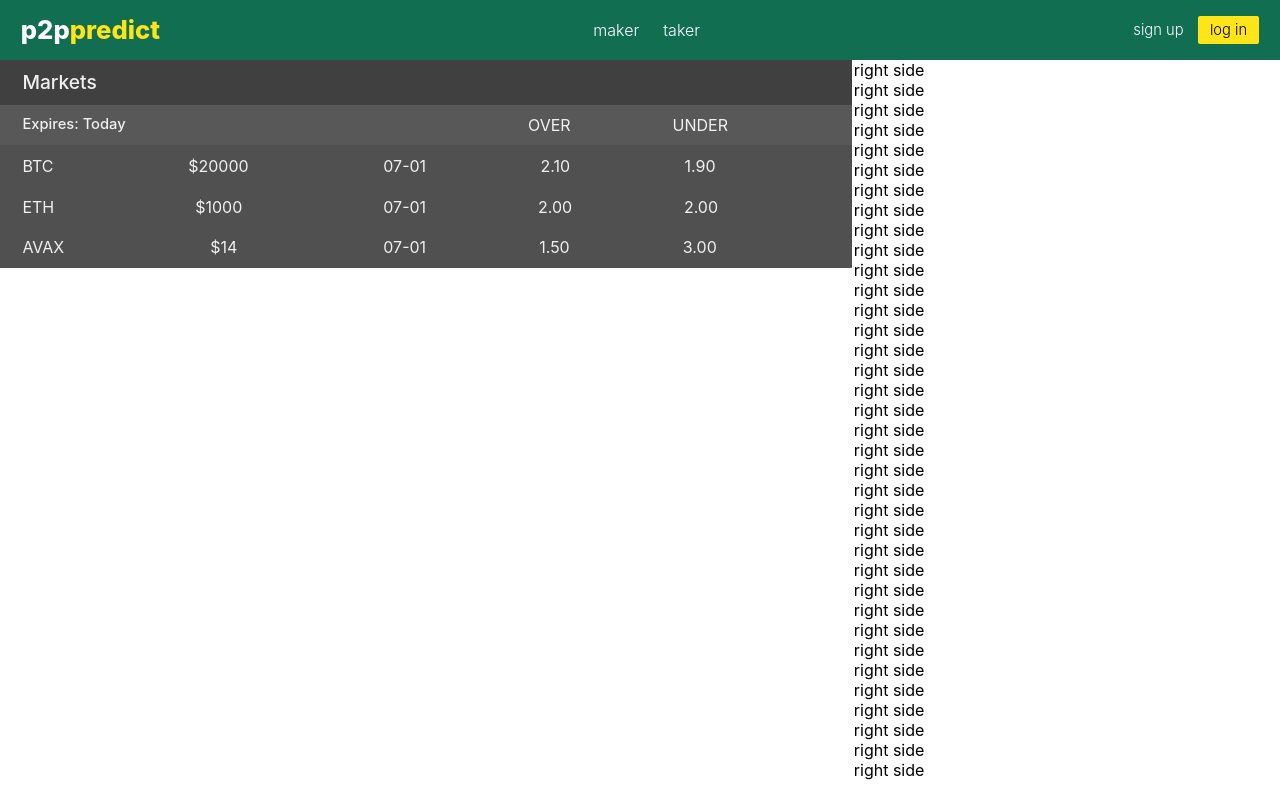
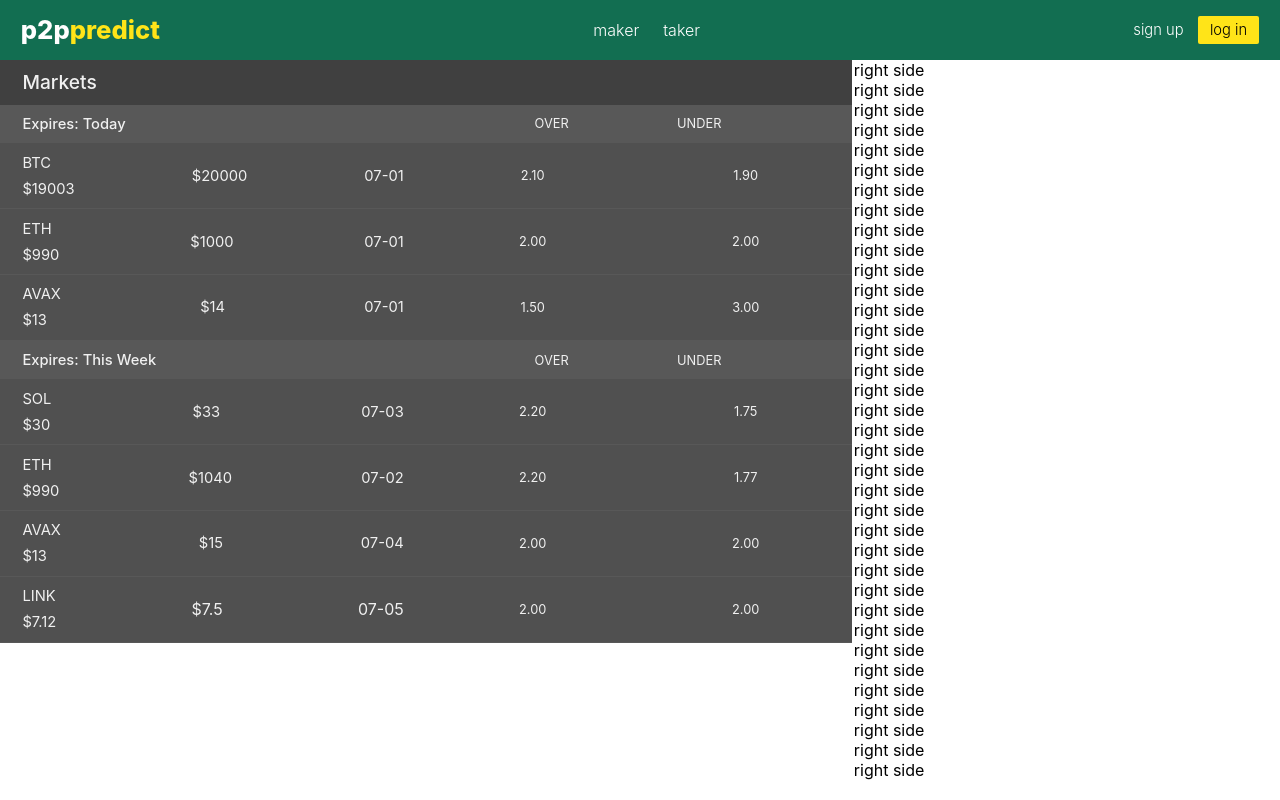
Before and after one commit to holma91/p2ppredict, a Next.js app: page /taker in a window 1280 px wide. Built offline with nearby package versions, Linux system fonts and the light colour scheme.

Commit message:
suck it flexbox

```diff
--- a/pages/taker.tsx
+++ b/pages/taker.tsx
@@ -30,39 +30,111 @@ const Taker: NextPage = () => {
               <p>UNDER</p>
             </div>
           </div>
-          <div className="market-container">
+          <MarketContainer>
             <div className="market">
-              <p>BTC</p>
+              <AssetDiv>
+                <p>BTC</p>
+                <p className="live-price">$19003</p>
+              </AssetDiv>
               <p>$20000</p>
               <p>07-01</p>
             </div>
             <div className="choice">
-              <p>2.10</p>
-              <p>1.90</p>
+              <div>2.10</div>
+              <div>1.90</div>
             </div>
-          </div>
-          <div className="market-container">
+          </MarketContainer>
+          <MarketContainer>
             <div className="market">
-              <p>ETH</p>
+              <AssetDiv>
+                <p>ETH</p>
+                <p className="live-price">$990</p>
+              </AssetDiv>
               <p>$1000</p>
               <p>07-01</p>
             </div>
             <div className="choice">
-              <p>2.00</p>
-              <p>2.00</p>
+              <div>2.00</div>
+              <div>2.00</div>
             </div>
-          </div>
-          <div className="market-container">
+          </MarketContainer>
+          <MarketContainer>
             <div className="market">
-              <p>AVAX</p>
+              <AssetDiv>
+                <p>AVAX</p>
+                <p className="live-price">$13</p>
+              </AssetDiv>
               <p>$14</p>
               <p>07-01</p>
             </div>
             <div className="choice">
-              <p>1.50</p>
-              <p>3.00</p>
+              <div>1.50</div>
+              <div>3.00</div>
+            </div>
+          </MarketContainer>
+          <div className="section-header">
+            <h6>Expires: This Week</h6>
+            <div className="choice">
+              <p>OVER</p>
+              <p>UNDER</p>
             </div>
           </div>
+          <MarketContainer>
+            <div className="market">
+              <AssetDiv>
+                <p>SOL</p>
+                <p className="live-price">$30</p>
+              </AssetDiv>
+              <p>$33</p>
+              <p>07-03</p>
+            </div>
+            <div className="choice">
+              <div>2.20</div>
+              <div>1.75</div>
+            </div>
+          </MarketContainer>
+          <MarketContainer>
+            <div className="market">
+              <AssetDiv>
+                <p>ETH</p>
+                <p className="live-price">$990</p>
+              </AssetDiv>
+              <p>$1040</p>
+              <p>07-02</p>
+            </div>
+            <div className="choice">
+              <div>2.20</div>
+              <div>1.77</div>
+            </div>
+          </MarketContainer>
+          <MarketContainer>
+            <div className="market">
+              <AssetDiv>
+                <p>AVAX</p>
+                <p className="live-price">$13</p>
+              </AssetDiv>
+              <p>$15</p>
+              <p>07-04</p>
+            </div>
+            <div className="choice">
+              <div>2.00</div>
+              <div>2.00</div>
+            </div>
+          </MarketContainer>
+          <MarketContainer>
+            <div className="market">
+              <AssetDiv>
+                <p>LINK</p>
+                <p className="live-price">$7.12</p>
+              </AssetDiv>
+              <div>$7.5</div>
+              <div>07-05</div>
+            </div>
+            <div className="choice">
+              <div>2.00</div>
+              <div>2.00</div>
+            </div>
+          </MarketContainer>
         </Overview>
       </Left>
       <Right>
@@ -96,11 +168,63 @@ const Right = styled.div`
   overflow-y: scroll;
 `;
 
+const MarketContainer = styled.div`
+  border-bottom: 1px solid ${({ theme }) => theme.colors.gray[100]};
+  /* padding: 0.65rem 1.4rem; */
+  display: grid;
+  justify-items: stretch;
+  align-items: stretch; //
+  grid-template-columns: 1fr 1fr;
+  background-color: ${({ theme }) => theme.colors.gray[200]};
+  color: #f0f0f0;
+  h6 {
+    font-size: ${({ theme }) => theme.typeScale.smallParagraph};
+    font-weight: 500;
+  }
+
+  .choice {
+    display: flex;
+    justify-content: space-evenly;
+    width: 100%;
+
+    align-items: center;
+
+    div,
+    p {
+      width: 100%;
+      height: 100%;
+      display: flex;
+      justify-content: center;
+      align-items: center;
+      font-size: ${({ theme }) => theme.typeScale.helperText};
+
+      :hover {
+        background-color: #eccccc;
+      }
+    }
+
+    :hover {
+      cursor: pointer;
+    }
+  }
+
+  .market {
+    padding: 0.65rem 1.4rem;
+    display: flex;
+    justify-content: space-between;
+    align-items: center;
+
+    p {
+      font-size: ${({ theme }) => theme.typeScale.smallParagraph};
+    }
+  }
+`;
+
 const Overview = styled.div`
-  .section-header,
-  .market-container {
+  .section-header {
     padding: 0.65rem 1.4rem;
     display: grid;
+    /* align-items: stretch; */
     grid-template-columns: 1fr 1fr;
     background-color: ${({ theme }) => theme.colors.gray[100]};
     color: #f0f0f0;
@@ -112,17 +236,24 @@ const Overview = styled.div`
     .choice {
       display: flex;
       justify-content: space-evenly;
-    }
-  }
+      align-items: center;
 
-  .market-container {
-    background-color: ${({ theme }) => theme.colors.gray[200]};
-
-    .market {
-      display: flex;
-      justify-content: space-between;
+      div,
+      p {
+        font-size: ${({ theme }) => theme.typeScale.helperText};
+      }
     }
   }
 `;
 
+const AssetDiv = styled.div`
+  display: flex;
+  flex-direction: column;
+  gap: 0.5rem;
+
+  .live-price {
+    font-size: 0.8rem;
+  }
+`;
+
 export default Taker;
```
